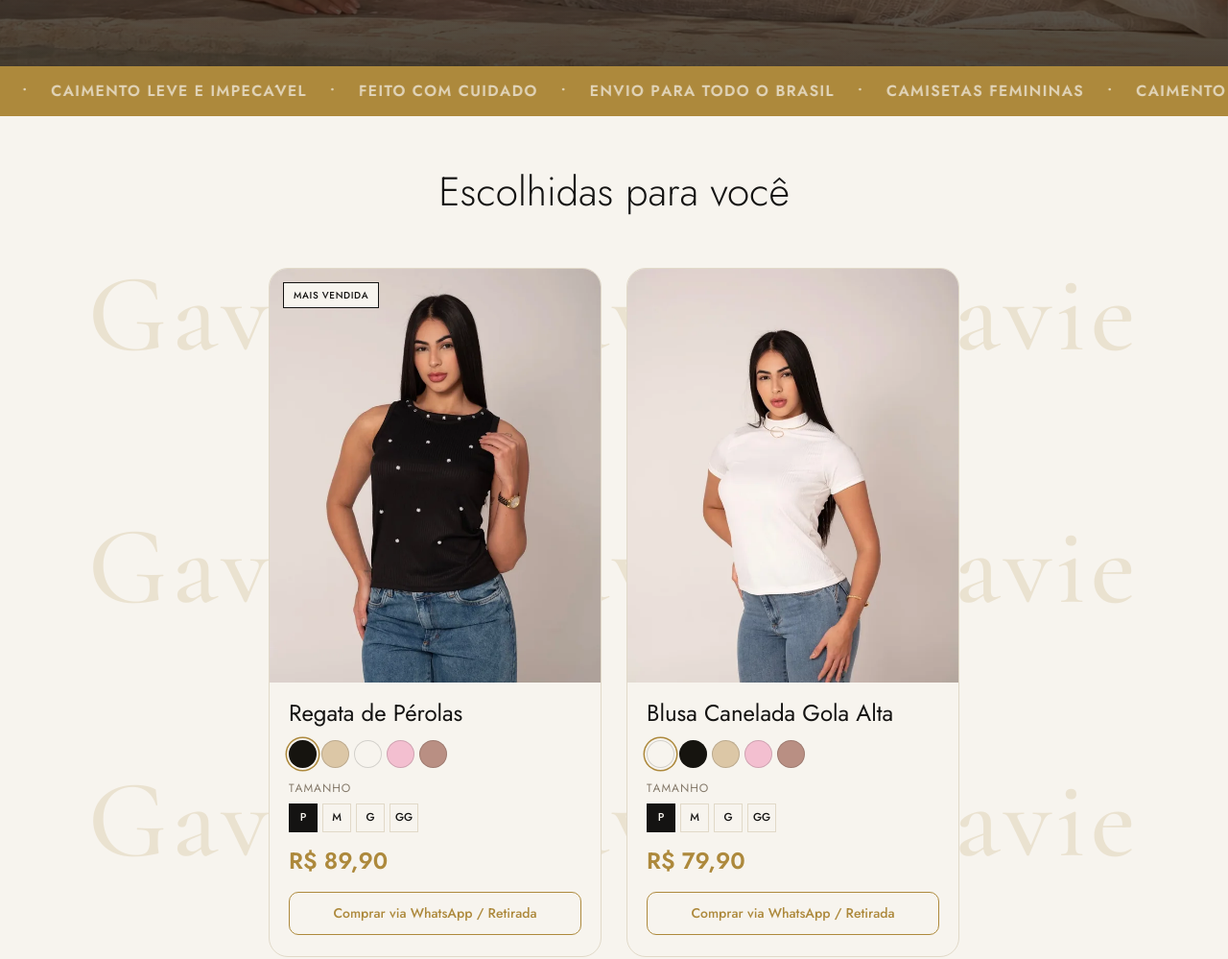
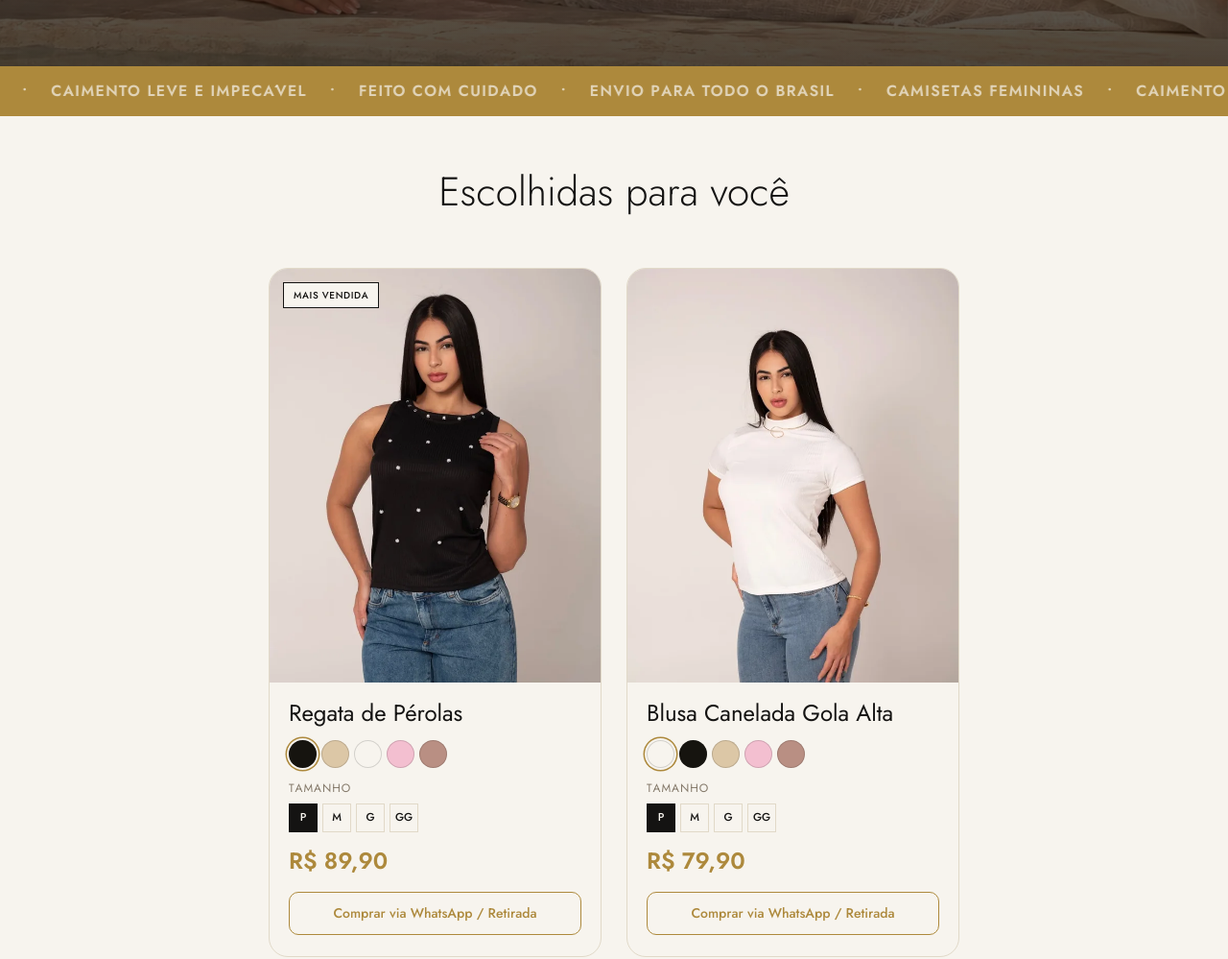
Before and after one commit to DanilloFreitas/gavie-freela-v2, a website with bundled scripts: page public/index.html in a window 1280 px wide. Shown: the part 771-1770 px from the top of the page at 96% size. Built offline with nearby package versions, Linux system fonts and the light colour scheme.

Commit message:
Remove marca d'água da Coleção e reescreve o README
Tira o wordmark "Gavie" repetido de fundo na seção de Coleção e
reorganiza o README para focar em documentação do projeto (estrutura,
funcionalidades, tokens, decisões), removendo instruções de deploy.

```diff
--- a/public/index.html
+++ b/public/index.html
@@ -515,8 +515,6 @@
       </article>
       </div>
     </div>
-
-    <div class="collection__watermark" aria-hidden="true"><p>Gavie&nbsp;&nbsp;&nbsp;&nbsp;Gavie&nbsp;&nbsp;&nbsp;&nbsp;Gavie</p><p>Gavie&nbsp;&nbsp;&nbsp;&nbsp;Gavie&nbsp;&nbsp;&nbsp;&nbsp;Gavie</p><p>Gavie&nbsp;&nbsp;&nbsp;&nbsp;Gavie&nbsp;&nbsp;&nbsp;&nbsp;Gavie</p><p>Gavie&nbsp;&nbsp;&nbsp;&nbsp;Gavie&nbsp;&nbsp;&nbsp;&nbsp;Gavie</p><p>Gavie&nbsp;&nbsp;&nbsp;&nbsp;Gavie&nbsp;&nbsp;&nbsp;&nbsp;Gavie</p><p>Gavie&nbsp;&nbsp;&nbsp;&nbsp;Gavie&nbsp;&nbsp;&nbsp;&nbsp;Gavie</p></div>
   </section>
 
   <section class="about" id="sobre" aria-labelledby="sobre-title">
--- a/src/css/input.css
+++ b/src/css/input.css
@@ -678,50 +678,7 @@
 
   @media (min-width: 1024px) {
     .collection {
-      position: relative;
-      overflow: hidden;
       padding-block: 56px 112px;
-    }
-
-    /* Garante que o título e os cards fiquem acima da marca d'água. */
-    .collection > .container {
-      position: relative;
-      z-index: 1;
-    }
-  }
-
-  /* "Gavie" repetido várias vezes como papel de parede atrás de toda a
-     seção — os cards ficam sobrepostos por cima. Só no desktop, que é
-     onde sobrava espaço em branco; no mobile os cards já preenchem a
-     tela toda. */
-  .collection__watermark {
-    display: none;
-    margin: 0;
-  }
-
-  @media (min-width: 1024px) {
-    .collection__watermark {
-      display: flex;
-      flex-direction: column;
-      justify-content: space-evenly;
-      align-items: center;
-      position: absolute;
-      inset: 0;
-      z-index: 0;
-      pointer-events: none;
-      user-select: none;
-    }
-
-    .collection__watermark p {
-      margin: 0;
-      font-family: var(--font-display);
-      font-weight: 200;
-      font-size: clamp(4.5rem, 9vw, 8.5rem);
-      line-height: 1;
-      letter-spacing: 0.04em;
-      color: var(--color-gold);
-      opacity: 0.16;
-      white-space: nowrap;
     }
   }
 
--- a/src/templates/collection.js
+++ b/src/templates/collection.js
@@ -1,10 +1,5 @@
 import { products } from '../data/products.js';
 import { productCard } from './product-card.js';
-
-const watermarkLine = Array(3).fill('Gavie').join('&nbsp;&nbsp;&nbsp;&nbsp;');
-const watermark = Array(6)
-  .fill(`<p>${watermarkLine}</p>`)
-  .join('');
 
 export const collection = () => `
   <section class="collection" id="colecao" aria-labelledby="colecao-title">
@@ -15,6 +10,4 @@ export const collection = () => `
         ${products.map(productCard).join('\n')}
       </div>
     </div>
-
-    <div class="collection__watermark" aria-hidden="true">${watermark}</div>
   </section>`;
```
Also changed, not shown: README.md, public/css/styles.css.
